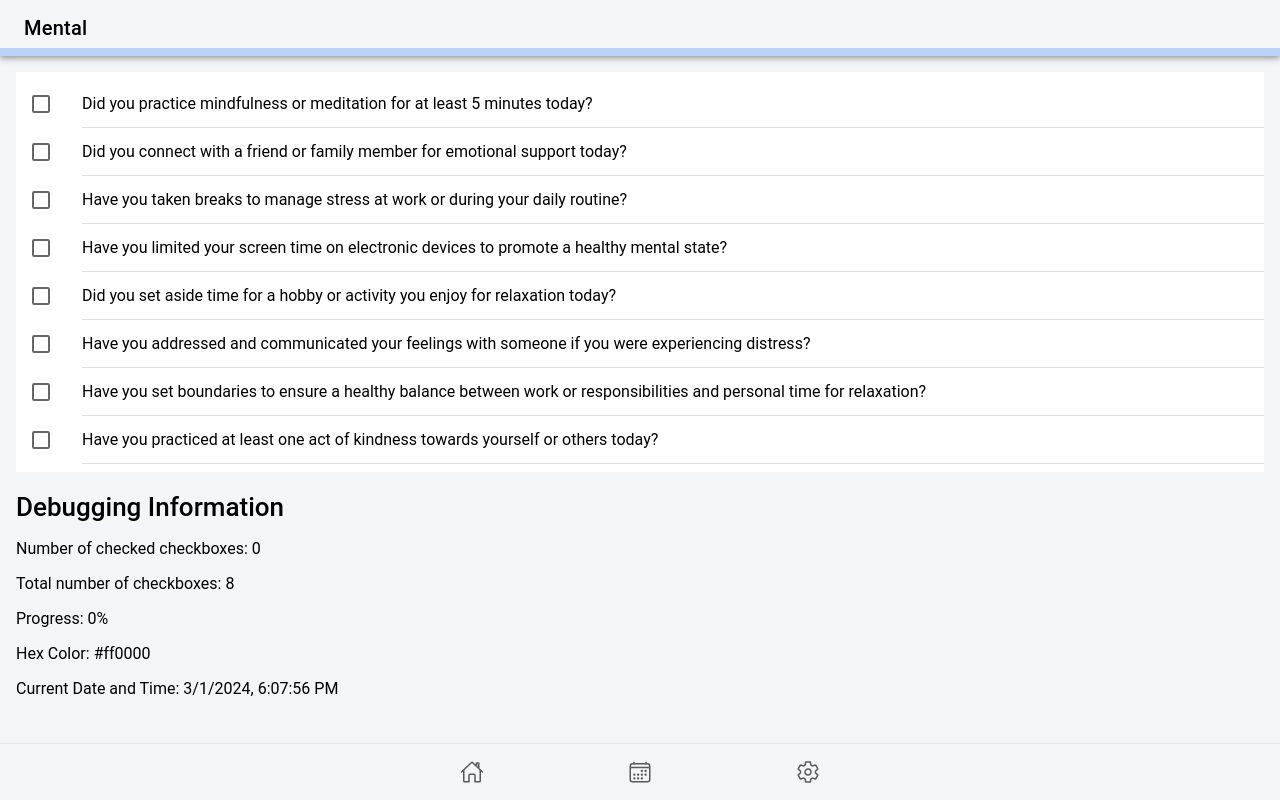
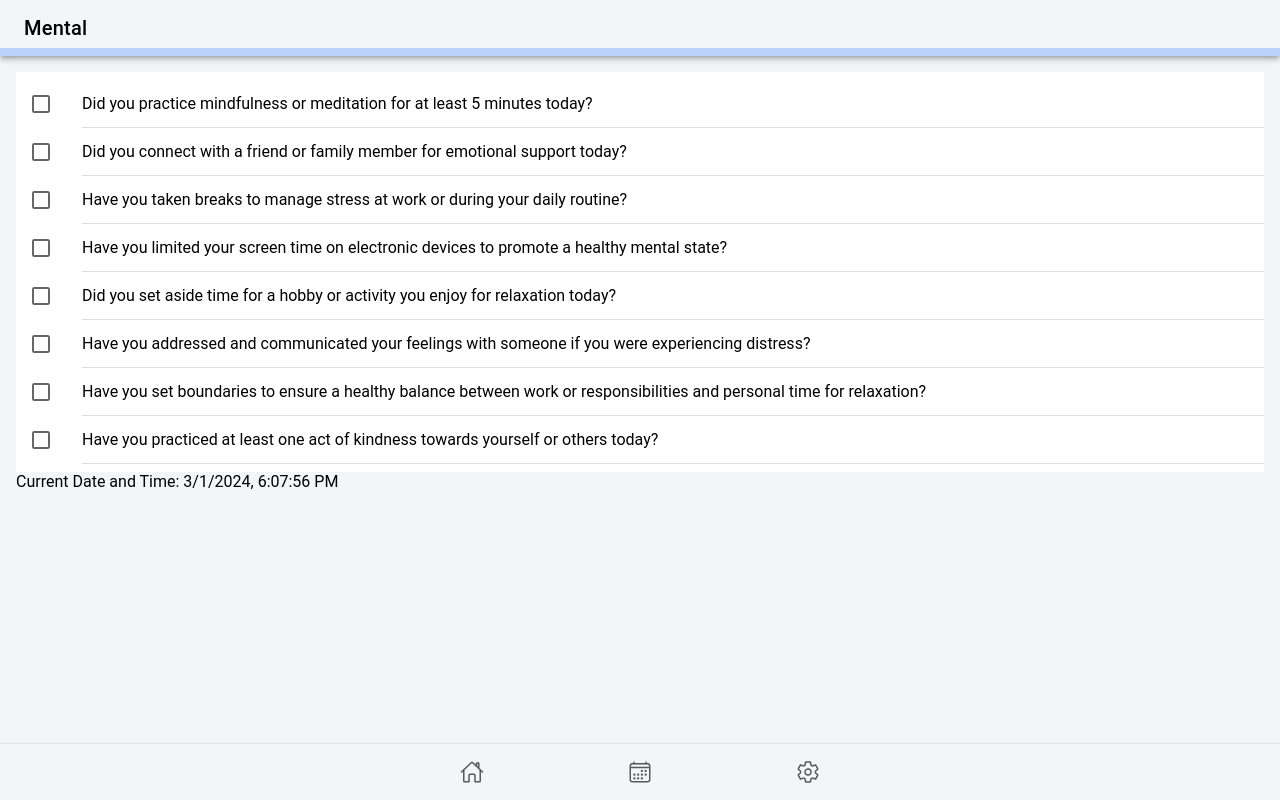
Before and after one commit to Healthy-Habits-project/healthyWatch, a React (Vite) app: page /mentalhealthpage in a window 1280 px wide. Built offline with nearby package versions, Linux system fonts and the light colour scheme.

Commit message:
Remove debug info

```diff
--- a/src/pages/MentalHealthPage.tsx
+++ b/src/pages/MentalHealthPage.tsx
@@ -196,20 +196,7 @@ const mentalHealthPage: React.FC = () => {
           </IonItem>
 
         </IonList>
-        <h1>Debugging Information</h1>
-        <p>
-          Number of checked checkboxes: {checkedCount}
-        </p>
-        <p>
-          Total number of checkboxes: {totalCheckboxes}
-        </p>
-        <p>
-          Progress: {Math.round(checkedCount / totalCheckboxes * 100)}%
-        </p>
-        <p>
-          Hex Color: {color}
-        </p>
-        <DateTimeDisplay />
+        <DateTimeDisplay/>
       </IonContent>
     </IonPage>
   );
--- a/src/pages/NutritionPage.tsx
+++ b/src/pages/NutritionPage.tsx
@@ -129,19 +129,6 @@ const NutritionPage: React.FC = () => {
             </IonLabel>
           </IonItem>
         </IonList>
-        <h1>Debugging Information</h1>
-        <p>
-          Number of checked checkboxes: {checkedCount}
-        </p>
-        <p>
-          Total number of checkboxes: {totalCheckboxes}
-        </p>
-        <p>
-          Progress: {Math.round(checkedCount / totalCheckboxes * 100)}%
-        </p>
-        <p>
-          Hex Color: {color}
-        </p>
       </IonContent>
     </IonPage>
   );
--- a/src/pages/PhysicalHealthPage.tsx
+++ b/src/pages/PhysicalHealthPage.tsx
@@ -166,19 +166,6 @@ const PhysicalPage: React.FC = () => {
             </IonLabel>
           </IonItem>
         </IonList>
-        <h1>Debugging Information</h1>
-        <p>
-          Number of checked checkboxes: {checkedCount}
-        </p>
-        <p>
-          Total number of checkboxes: {totalCheckboxes}
-        </p>
-        <p>
-          Progress: {Math.round(checkedCount / totalCheckboxes * 100)}%
-        </p>
-        <p>
-          Hex Color: {color}
-        </p>
       </IonContent>
     </IonPage>
   );
--- a/src/pages/SleepPage.tsx
+++ b/src/pages/SleepPage.tsx
@@ -237,19 +237,6 @@ const SleepPage: React.FC = () => {
             </IonLabel>
           </IonItem>
         </IonList>
-        <h1>Debugging Information</h1>
-        <p>
-          Number of checked checkboxes: {checkedCount}
-        </p>
-        <p>
-          Total number of checkboxes: {totalCheckboxes}
-        </p>
-        <p>
-          Progress: {Math.round(checkedCount / totalCheckboxes * 100)}%
-        </p>
-        <p>
-          Hex Color: {color}
-        </p>
       </IonContent>
     </IonPage>
   );
```
